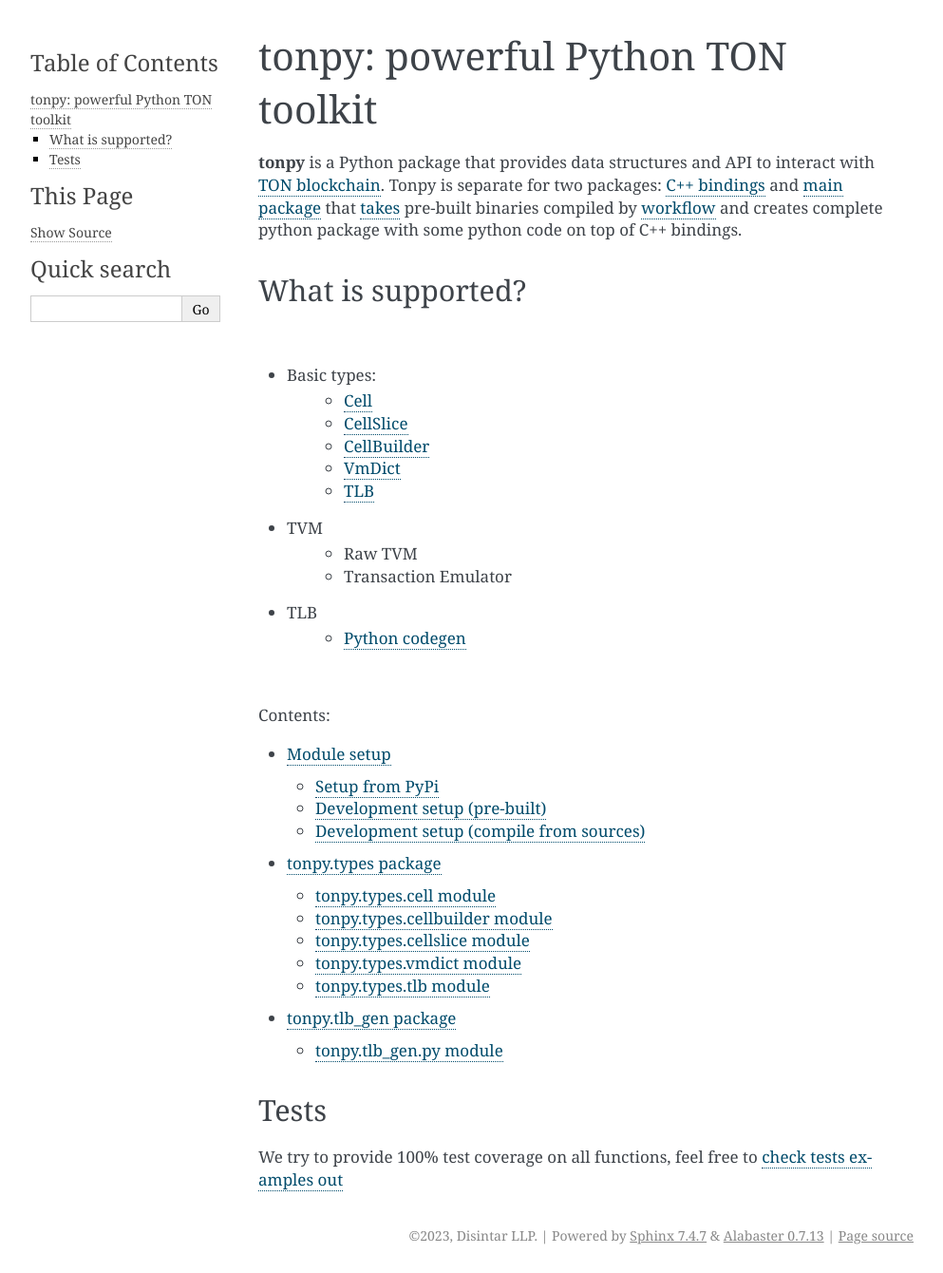
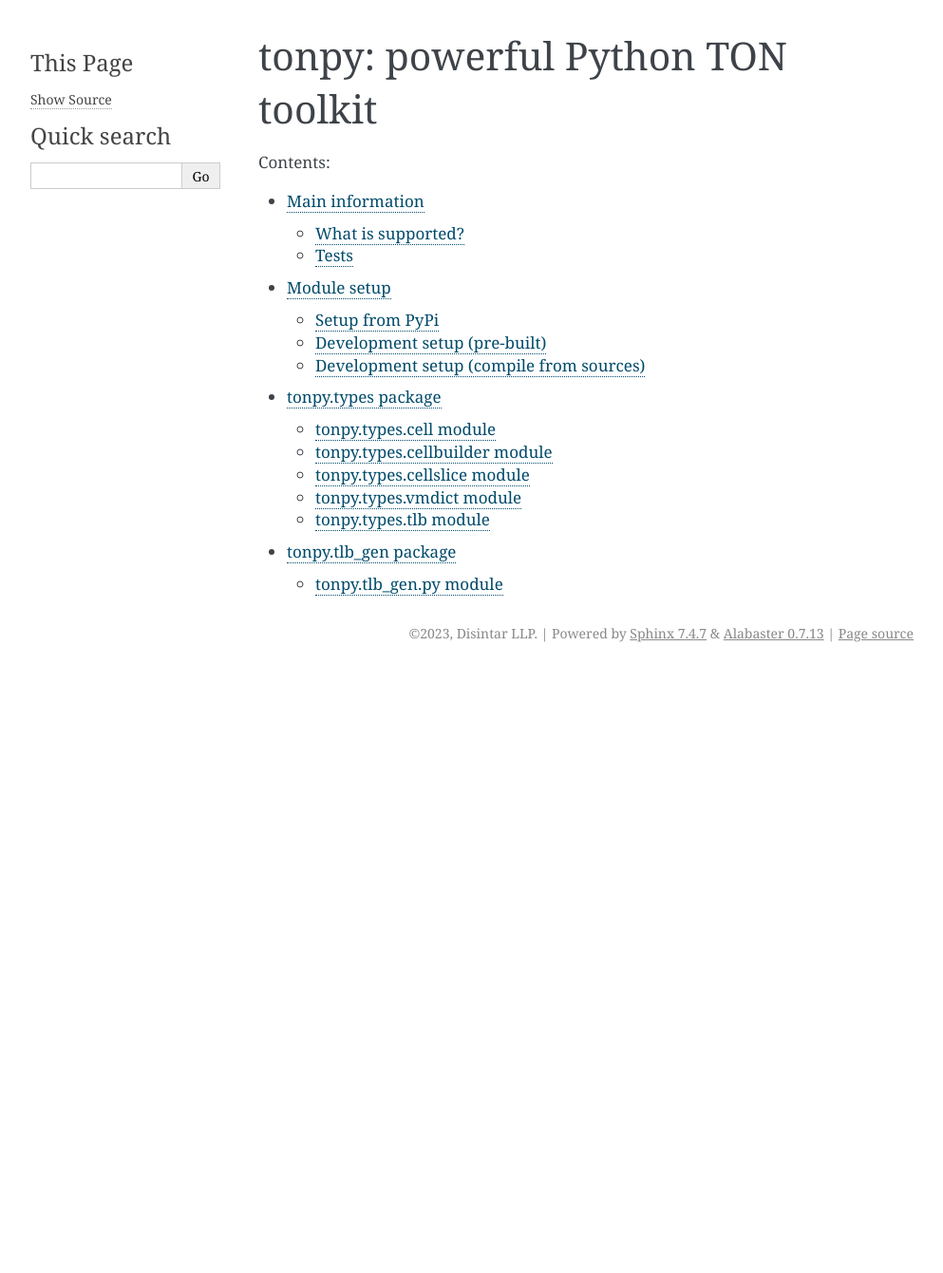
Before and after one commit to disintar/tonpy, a Sphinx documentation site: the page built from docs/source/index.rst, in a window 1280 px wide. Shown: the whole page at 95% size, without its empty margins (148-1141 px from the left). Built offline with Sphinx 7.4.7, drawn with Linux system fonts in a browser that asks for light colours; after the commit the page ends 900 px from its top, so only the background shows below that.

```diff
--- a/docs/source/index.rst
+++ b/docs/source/index.rst
@@ -5,55 +5,11 @@ tonpy: powerful Python TON toolkit
 
    <br />
 
-**tonpy** is a Python package that provides data structures and API to interact
-with `TON blockchain`_. Tonpy is separate for two
-packages: `C++ bindings`_
-and `main package`_
-that `takes`_ pre-built binaries compiled
-by `workflow`_ and creates complete python package with
-some python code on top of C++ bindings.
-
-.. _TON blockchain: https://github.com/ton-blockchain/ton
-.. _C++ bindings: https://github.com/disintar/ton/tree/master/tvm-python
-.. _main package: https://github.com/disintar/tonpy
-.. _takes: https://github.com/disintar/tonpy/tree/main/.github/workflows
-.. _workflow: https://github.com/disintar/ton/tree/master/.github/workflows
-
-What is supported?
-------------------
-
-|
-
-- Basic types:
-   - `Cell`_
-   - `CellSlice`_
-   - `CellBuilder`_
-   - `VmDict`_
-   - `TLB`_
-
-- TVM
-   - Raw TVM
-   - Transaction Emulator
-
-- TLB
-   - `Python codegen`_
-
-
-.. _Cell: https://tonpy.dton.io/tonpy.types.html#module-tonpy.types.cell
-.. _CellSlice: https://tonpy.dton.io/tonpy.types.html#module-tonpy.types.cellslice
-.. _CellBuilder: https://tonpy.dton.io/tonpy.types.html#module-tonpy.types.cellbuilder
-.. _VmDict: https://tonpy.dton.io/tonpy.types.html#module-tonpy.types.vmdict
-.. _TLB:
-.. _Python codegen:
-|
-
-.. _check tests examples out: https://github.com/disintar/tonpy/tree/main/src/tonpy/tests
-
-
 .. toctree::
    :maxdepth: 2
    :caption: Contents:
 
+   main_info
    installation
    tonpy.types
    tonpy.tlb_gen
@@ -61,8 +17,3 @@ What is supported?
 
 .. role:: raw-html(raw)
     :format: html
-
-Tests
------
-
-We try to provide 100% test coverage on all functions, feel free to `check tests examples out`_
```
Also changed, not shown: docs/source/main_info.rst (added, +56 -0 lines), docs/source/tonpy.tlb_gen.rst (+3 -4 lines).
